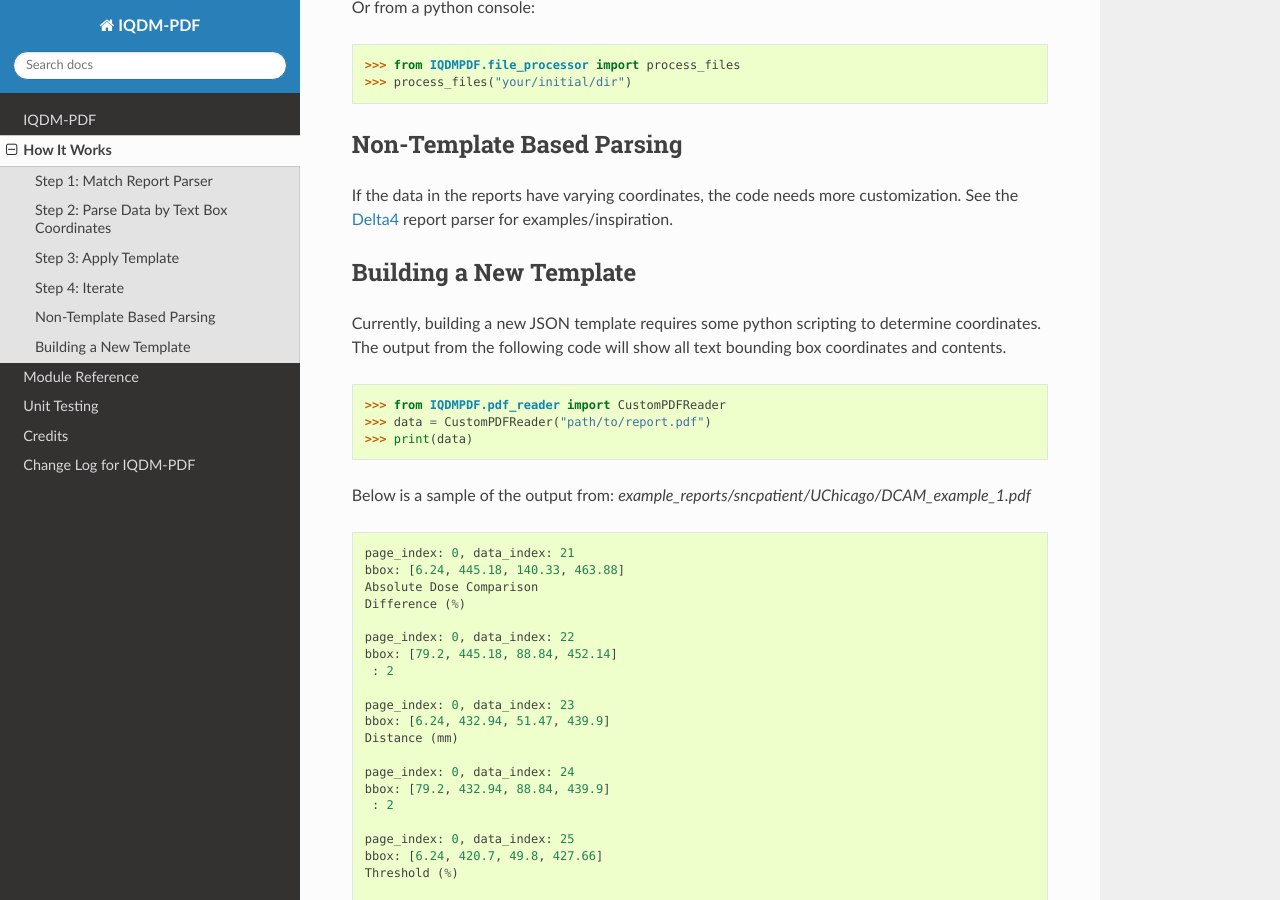
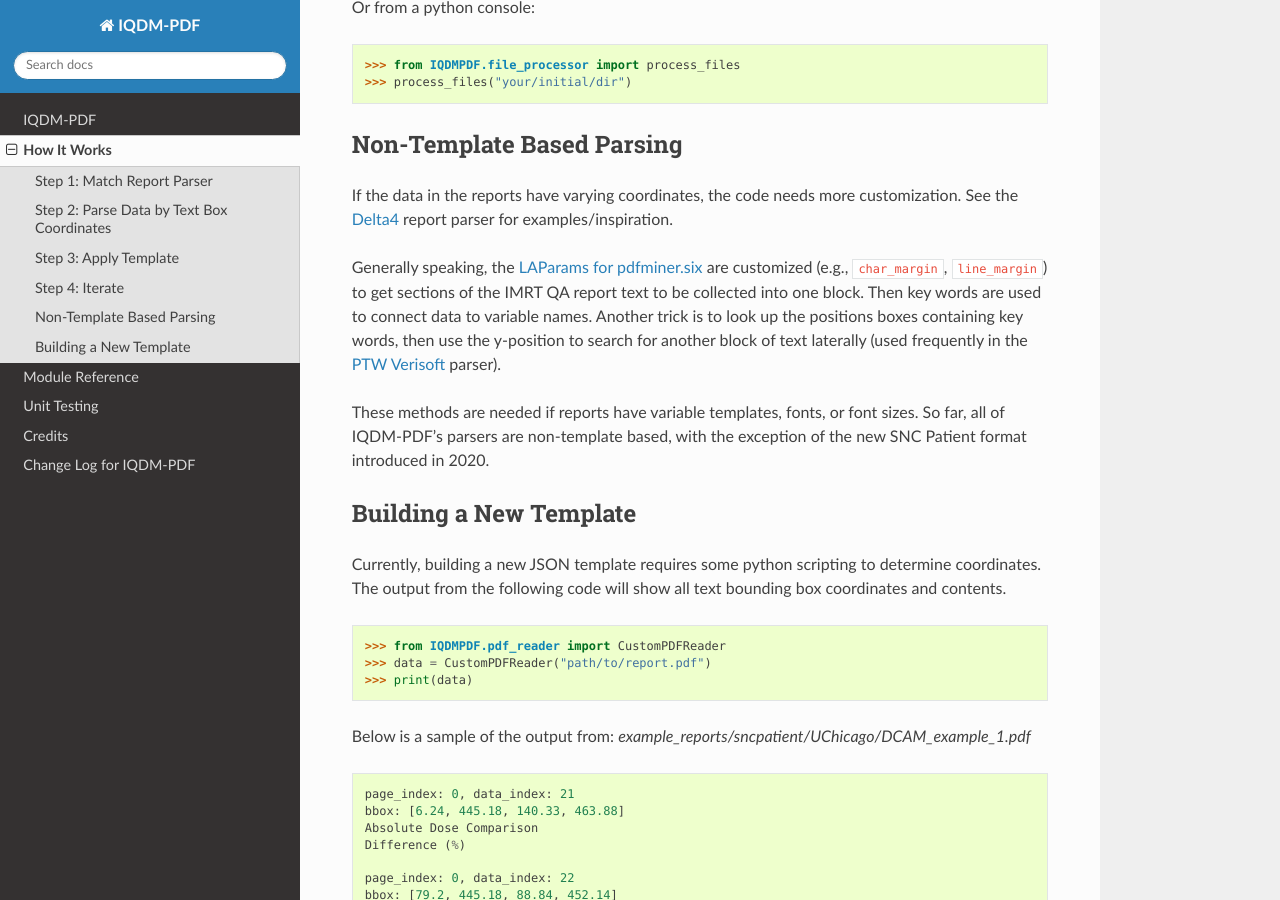
Before and after one commit to IQDM/IQDM-PDF, a Sphinx documentation site: the page built from docs/source/methods.rst, in a window 1280 px wide and 900 px high, scrolled down 1160 px. Built offline with Sphinx 7.4.7 and the Read the Docs theme 2.0.0, drawn with Linux system fonts in a browser that asks for light colours; the version number could not be read and is left out; some of the changed text lies outside the part shown.

Commit message:
docs: non-template based explanation

```diff
--- a/docs/source/methods.rst
+++ b/docs/source/methods.rst
@@ -69,6 +69,16 @@ If the data in the reports have varying coordinates, the code needs more
 customization. See the `Delta4 <https://iqdm-pdf.readthedocs.io/en/latest/_modules/IQDMPDF/parsers/delta4.html#Delta4Report>`__
 report parser for examples/inspiration.
 
+Generally speaking, the `LAParams for pdfminer.six <https://pdfminersix.readthedocs.io/en/latest/reference/composable.html#api-laparams>`__
+are customized (e.g., ``char_margin``, ``line_margin``) to get sections of the
+IMRT QA report text to be collected into one block. Then key words are used to
+connect data to variable names. Another trick is to look up the positions
+boxes containing key words, then use the y-position to search for another
+block of text laterally (used frequently in the `PTW Verisoft <https://iqdm-pdf.readthedocs.io/en/latest/_modules/IQDMPDF/parsers/verisoft.html#VeriSoftReport>`__ parser).
+
+These methods are needed if reports have variable templates, fonts, or font
+sizes. So far, all of IQDM-PDF's parsers are non-template based, with the
+exception of the new SNC Patient format introduced in 2020.
 
 Building a New Template
 =======================
```
Also changed, not shown: other parts of docs/source/methods.rst (+1 -1 lines).
